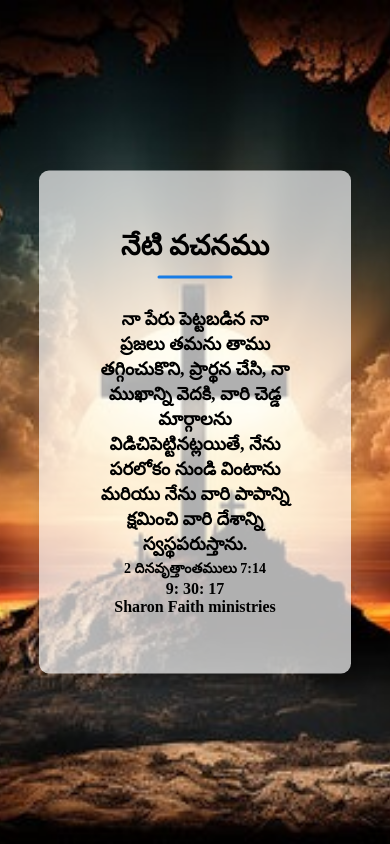
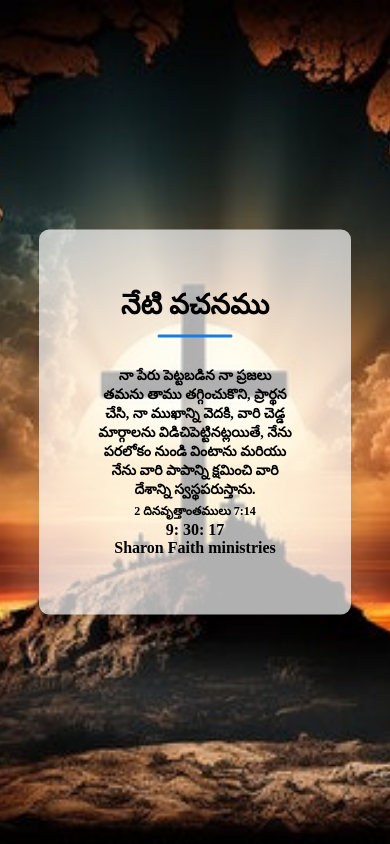
Before and after one commit to Abhishek1234563/Sharon, a plain HTML site: page telugu.html in a window 390 px wide. Drawn offline with Linux system fonts and the light colour scheme.

Commit message:
Update telugu.css

```diff
--- a/telugu.css
+++ b/telugu.css
@@ -62,7 +62,7 @@ p{
         padding: 20%;
     }
     .main-box blockquote{
-        font-size:18px;
+        font-size:14px;
         min-height: 110px;
         font-weight: bold;
     }
@@ -73,7 +73,7 @@ p{
         font: weight 400px;;
     }
     span{
-        font-size: 14px;
+        font-size: 12px;
     }
 
 }
@@ -83,7 +83,7 @@ p{
         padding: 15%;
     }
     .main-box blockquote{
-        font-size:18px;
+        font-size:14px;
         min-height: 110px;
         font-weight: bold;
     }
@@ -94,6 +94,6 @@ p{
         font: weight 400px;;
     }
     span{
-        font-size: 14px;
+        font-size: 12px;
     }
 }
```
